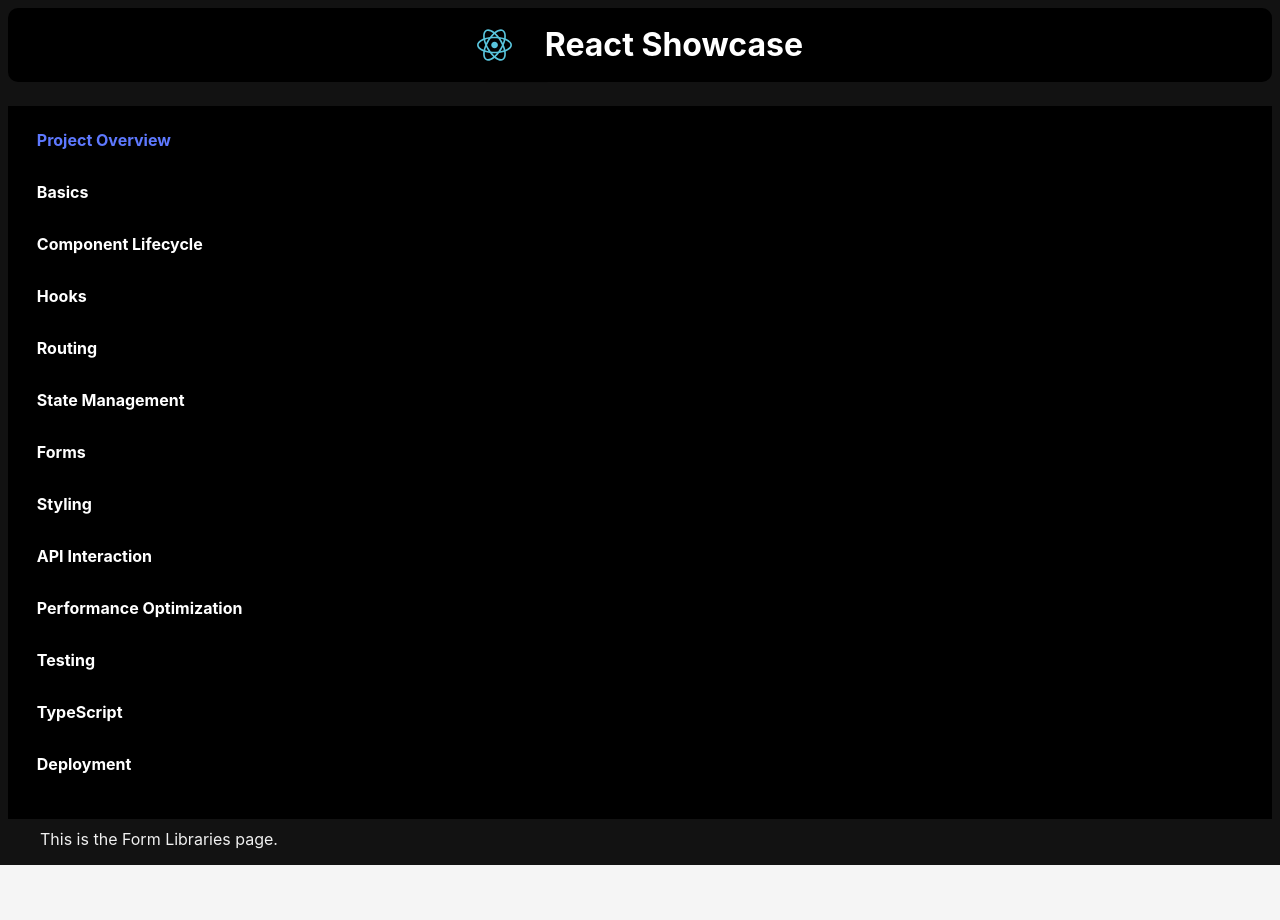
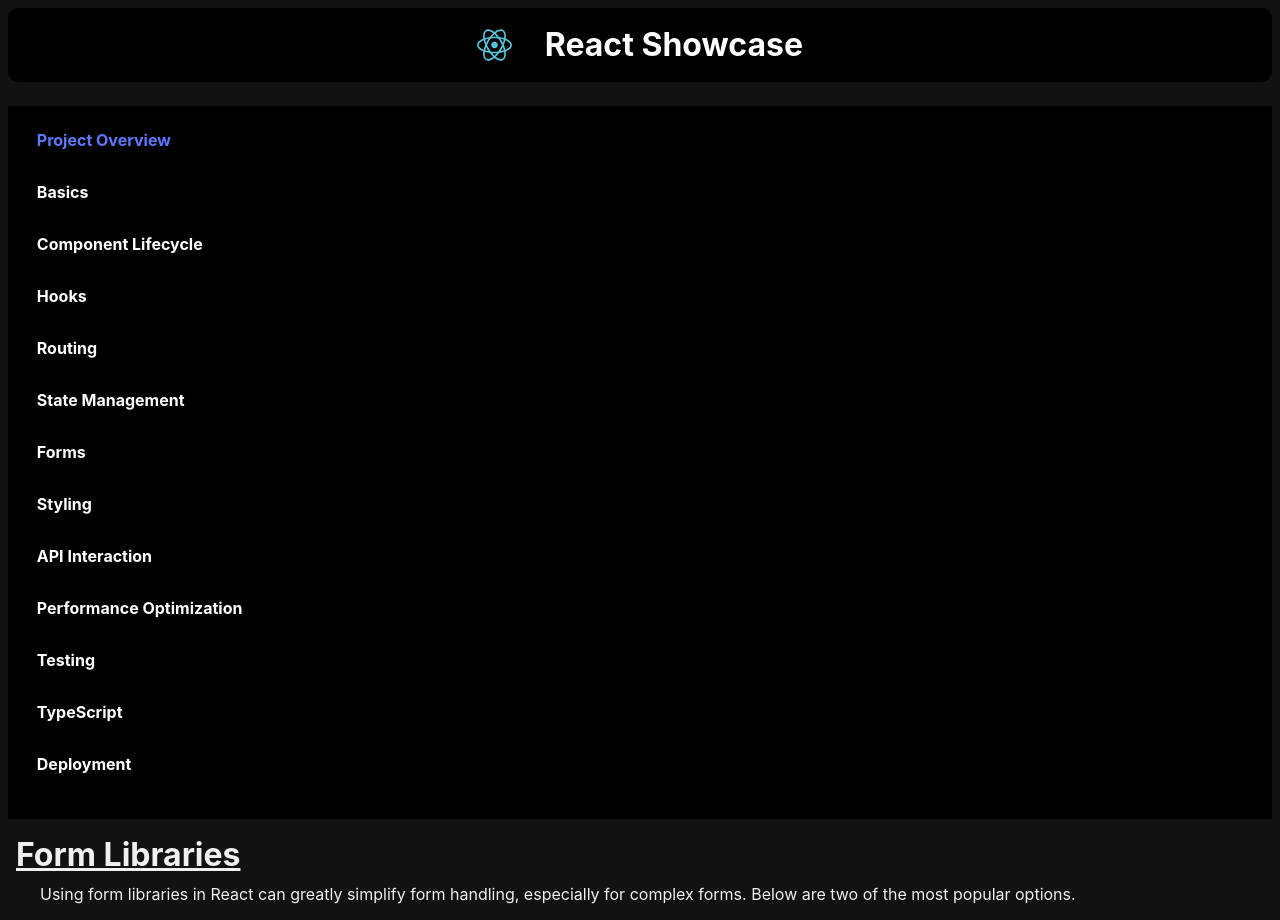
Before and after one commit to rees-kyle/react_showcase, a React (Create React App) app in the folder project/: page /react_showcase/form-libraries in a window 1280 px wide. Before the commit the page ends 865 px from the top, so only its background shows below. Built offline with nearby package versions, Linux system fonts and the light colour scheme.

Commit message:
Add FormLibraries component
- Added component file.
- Added to index in components folder.
- Deleted FormLibraries page.
- Added FormLibrariesPage page.
- Imported and added component to page.
- Modified index in pages folder.
- Modified import and route element in App.js.

```diff
--- a/project/src/App.js
+++ b/project/src/App.js
@@ -18,7 +18,7 @@ import {
 import DeploymentOptions from './pages/deployment/DeploymentOptions';
 import {
   ControlledVsUncontrolledComponentsPage,
-  FormLibraries
+  FormLibrariesPage
 } from './pages/forms';
 import {
   CustomHooksPage,
@@ -67,7 +67,7 @@ function App() {
           <Route path="/deployment-options" element={<DeploymentOptions />} />
           {/* forms */}
           <Route path="/controlled-vs-uncontrolled-components" element={<ControlledVsUncontrolledComponentsPage />} />
-          <Route path="/form-libraries" element={<FormLibraries />} />
+          <Route path="/form-libraries" element={<FormLibrariesPage />} />
           {/* hooks */}
           <Route path="/custom-hooks" element={<CustomHooksPage />} />
           <Route path="/usecontext" element={<UseContextPage />} />
--- /dev/null
+++ b/project/src/components/forms/form_libraries/FormLibraries.js
@@ -0,0 +1,13 @@
+const FormLibraries = () => {
+  return (
+    <div>
+      <h1 className="underline">Form Libraries</h1>
+      <p>
+        Using form libraries in React can greatly simplify form handling, especially for complex forms.
+        Below are two of the most popular options.
+      </p>
+    </div>
+  );
+};
+
+export default FormLibraries;
--- /dev/null
+++ b/project/src/components/forms/form_libraries/index.js
@@ -0,0 +1 @@
+export { default as FormLibraries } from './FormLibraries';
--- a/project/src/pages/forms/FormLibraries.js
+++ /dev/null
@@ -1,9 +0,0 @@
-const FormLibraries = () => {
-  return (
-    <>
-      <p>This is the Form Libraries page.</p>
-    </>
-  );
-};
-
-export default FormLibraries;
--- /dev/null
+++ b/project/src/pages/forms/FormLibrariesPage.js
@@ -0,0 +1,13 @@
+import {
+  FormLibraries
+} from '../../components/forms/form_libraries';
+
+const FormLibrariesPage = () => {
+  return (
+    <>
+      <FormLibraries />
+    </>
+  );
+};
+
+export default FormLibrariesPage;
--- a/project/src/pages/forms/index.js
+++ b/project/src/pages/forms/index.js
@@ -1,2 +1,2 @@
 export { default as ControlledVsUncontrolledComponentsPage } from './ControlledVsUncontrolledComponentsPage';
-export { default as FormLibraries } from './FormLibraries';
+export { default as FormLibrariesPage } from './FormLibrariesPage';
```
